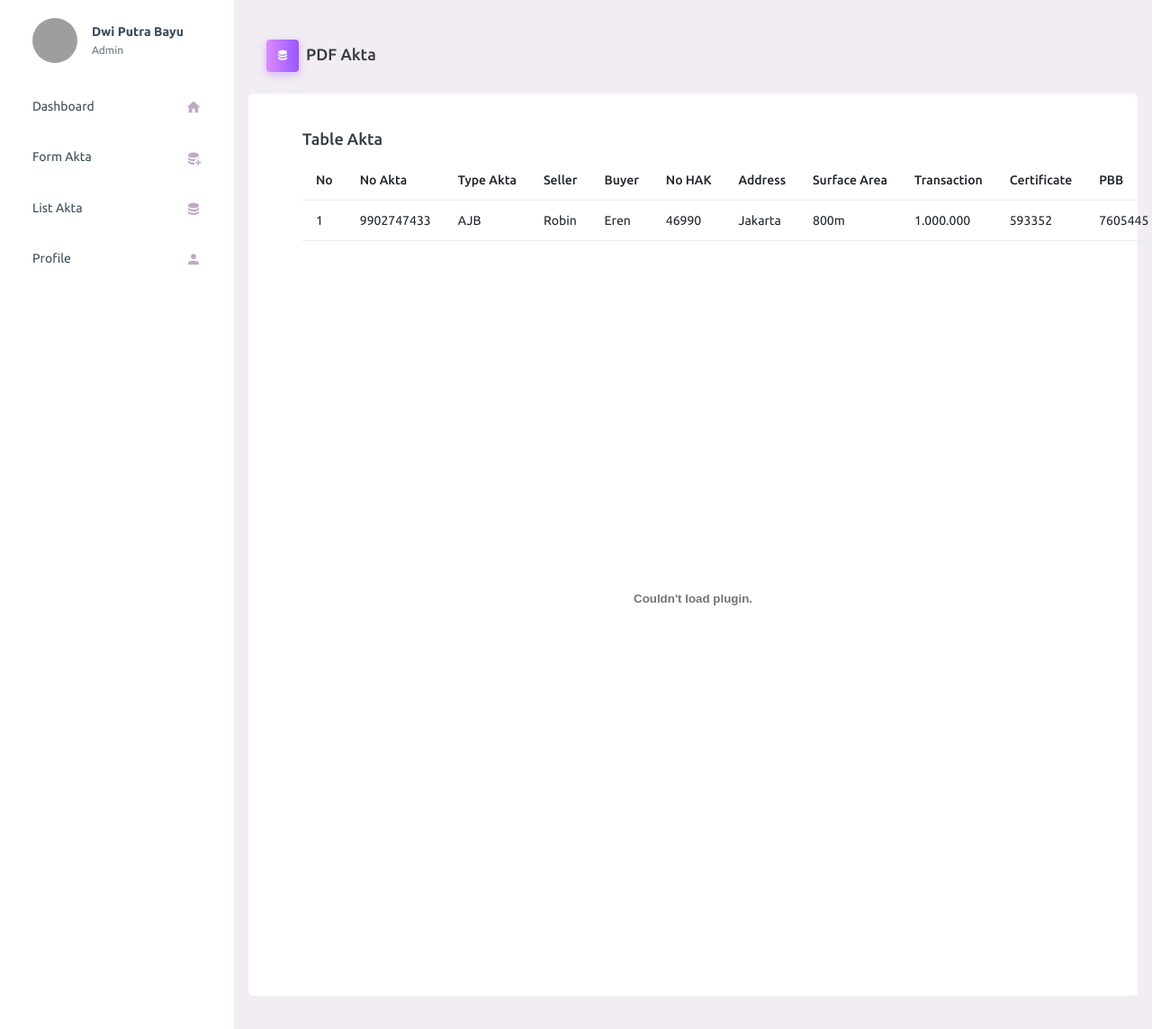
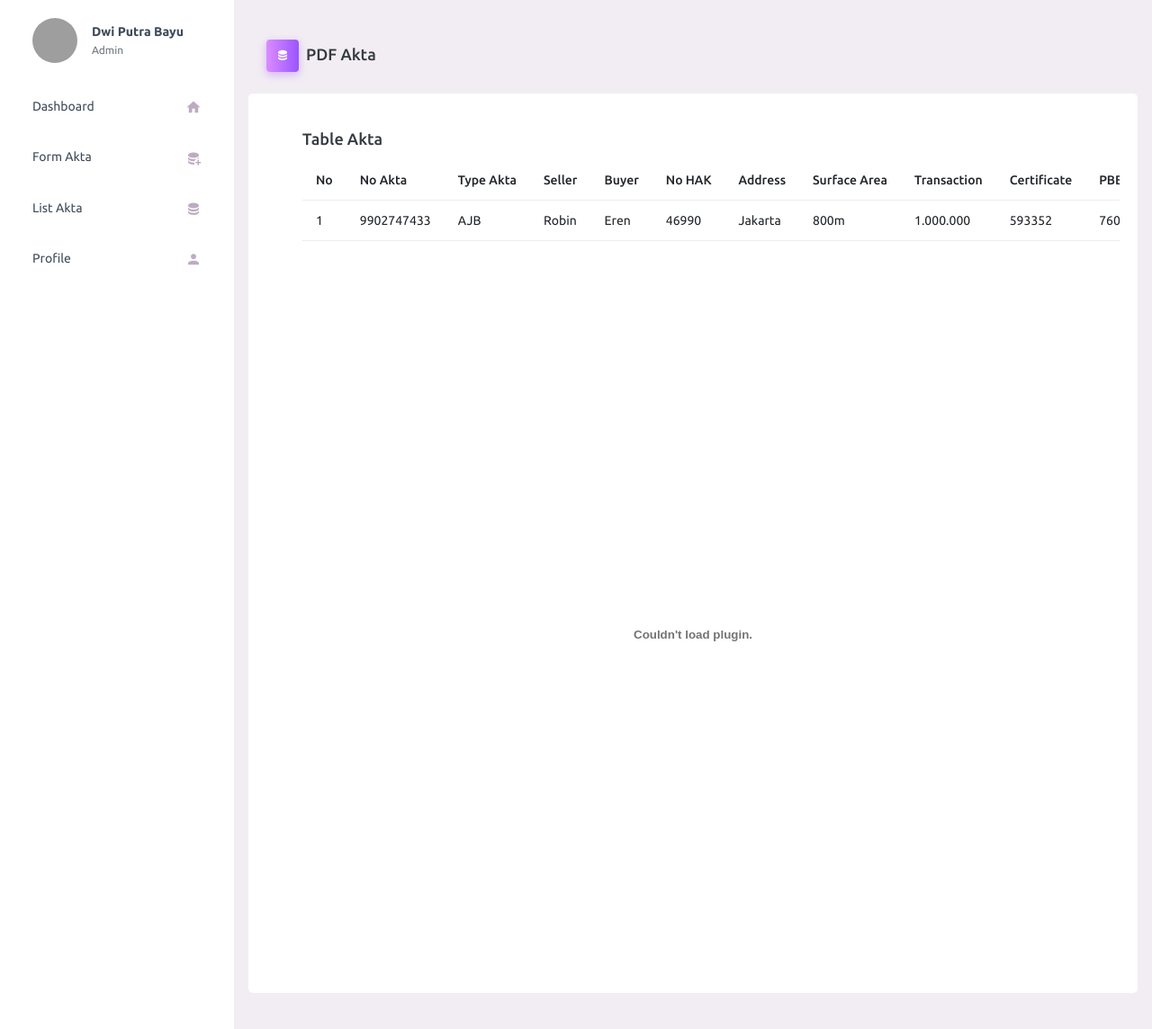
Before and after one commit to dpbayu/AktaPlus, a PHP site: page /admin/viewpdf.php?id=1 in a window 1280 px wide. Shown: the part 70-1214 px from the top of the page at 90% size. Run offline with PHP 8.4, Linux system fonts and the light colour scheme; a user stored in the database is signed in; data comes from the database, SQL or seed files in the repository; some libraries are stand-ins or nearby versions; grey boxes are pictures that could not be loaded.

Commit message:
initial commit

```diff
--- a/admin/viewpdf.php
+++ b/admin/viewpdf.php
@@ -33,7 +33,7 @@ require "../include/db.php";
                     </div>
                     <div class="row">
                         <div class="card">
-                            <div class="card-body">
+                            <div class="card-body" style="overflow-x: auto;">
                                 <h4 class="card-title">Table Akta</h4>
                                 <?php
                                 $id = mysqli_real_escape_string($db,$_GET['id']);
@@ -83,8 +83,8 @@ require "../include/db.php";
                                         </tr>
                                     </tbody>
                                 </table>
-                                <embed class="my-5" src="../assets/file/<?= $data["pdf_akta"] ?>" type="application/pdf" width="100%" height="700px" />
                             </div>
+                            <embed class="my-5" src="../assets/file/<?= $data["pdf_akta"] ?>" type="application/pdf" width="100%" height="700px" />
                         </div>
                     </div>
                 </div>
--- a/index.php
+++ b/index.php
@@ -28,7 +28,7 @@ require "include/db.php";
             <!-- Content Wrapper Start -->
             <div class="content-wrapper d-flex align-items-center auth">
                 <div class="row flex-grow">
-                    <div class="col-lg-4 mx-auto">
+                    <div class="col-md-5 mx-auto">
                         <div class="auth-form-light text-left p-5">
                             <div class="brand-logo">
                                 <img src="admin/assets/images/logo-mini.svg" width="100" height="100">
```
